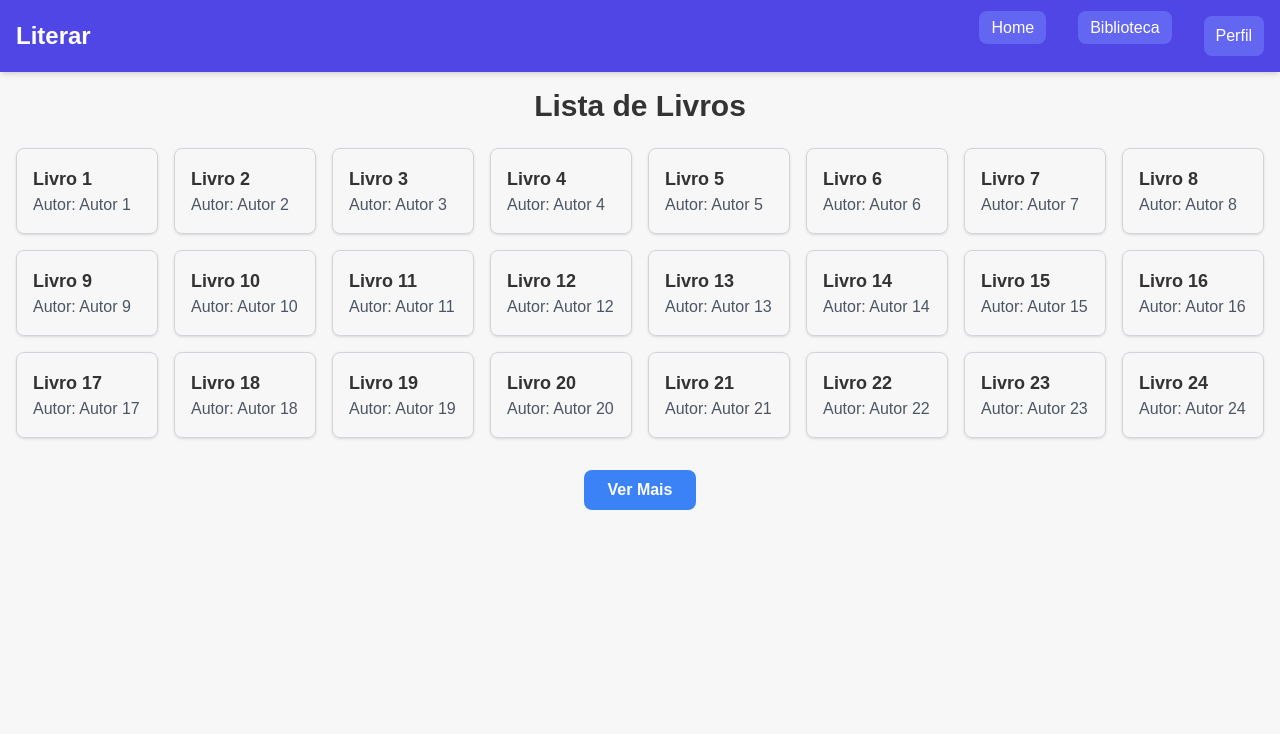
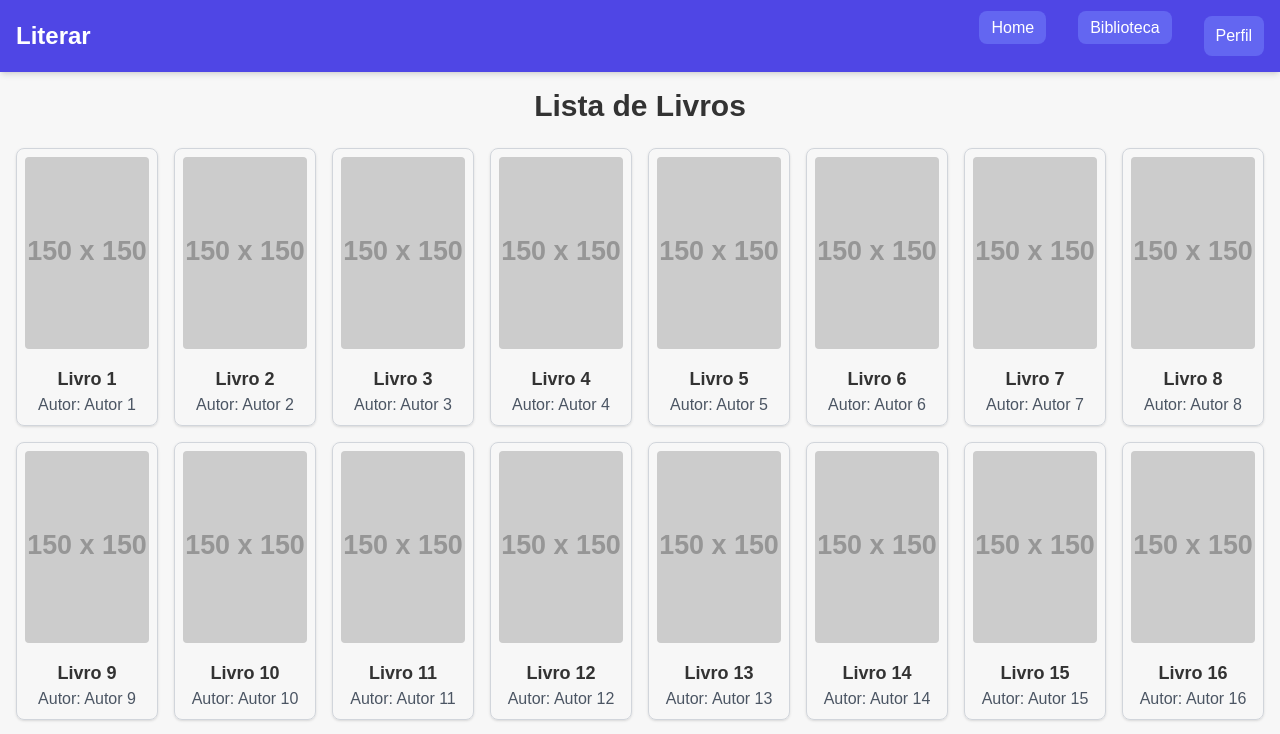
Before and after one commit to alinmeyer/Web, a React (Vite) app in the folder client/: page /books in a window 1280 px wide. Shown: the top 734 px of the page. Built offline with nearby package versions, Linux system fonts and the light colour scheme.

Commit message:
Biblioteca mais parecida com o que o dante fez anteriormente

```diff
--- a/client/src/pages/Books.jsx
+++ b/client/src/pages/Books.jsx
@@ -9,11 +9,12 @@ const Books = () => {
   // Simula a busca de dados (substituir com sua API real)
   useEffect(() => {
     const fetchBooks = async () => {
-      // Mock de 50 livros para simular a lista
+      // Mock de 50 livros com capas
       const mockBooks = Array.from({ length: 50 }, (_, index) => ({
         id: index + 1,
         title: `Livro ${index + 1}`,
         author: `Autor ${index + 1}`,
+        cover: `https://via.placeholder.com/150?text=Livro+${index + 1}`, // URL mockada para a capa
       }));
       setBooks(mockBooks);
     };
@@ -37,8 +38,13 @@ const Books = () => {
           {books.slice(0, visibleBooks).map((book) => (
             <div
               key={book.id}
-              className="border border-gray-300 rounded-lg p-4 shadow hover:shadow-lg transition"
+              className="border border-gray-300 rounded-lg shadow hover:shadow-lg transition p-2 flex flex-col items-center text-center"
             >
+              <img
+                src={book.cover}
+                alt={`Capa do livro ${book.title}`}
+                className="w-full h-48 object-cover mb-4 rounded"
+              />
               <h2 className="font-semibold text-lg">{book.title}</h2>
               <p className="text-gray-600">Autor: {book.author}</p>
             </div>
```
